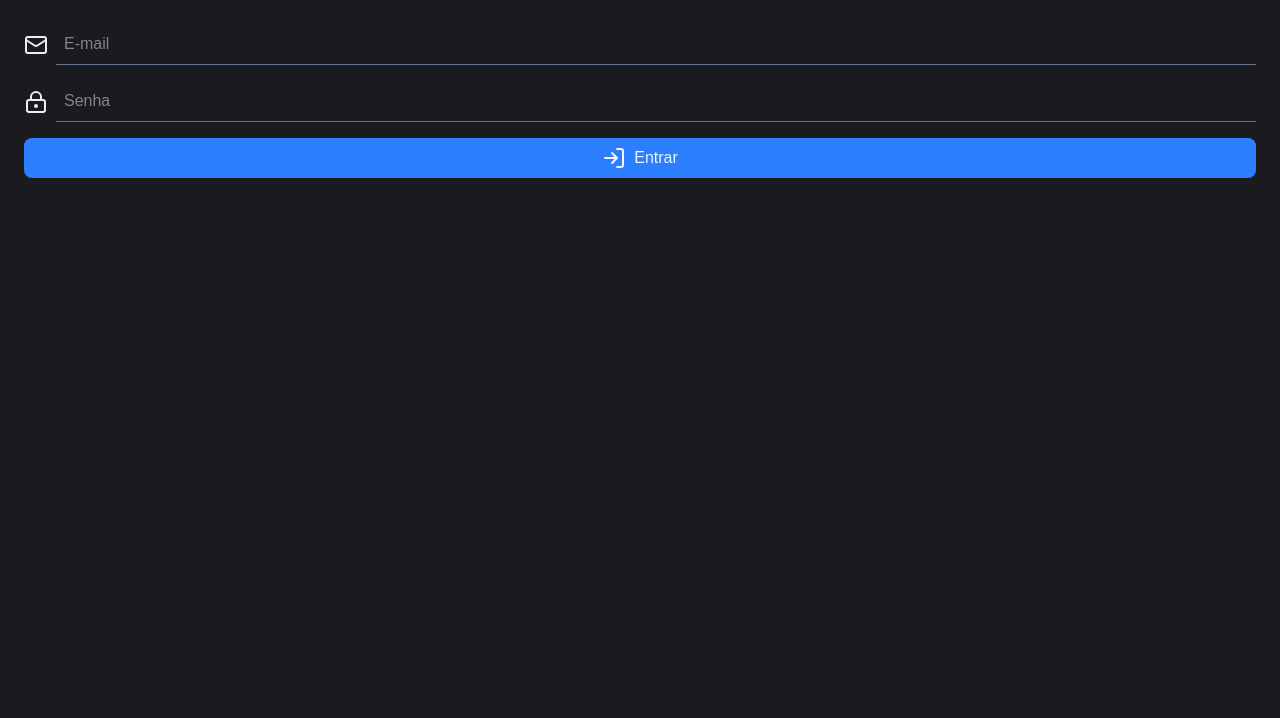
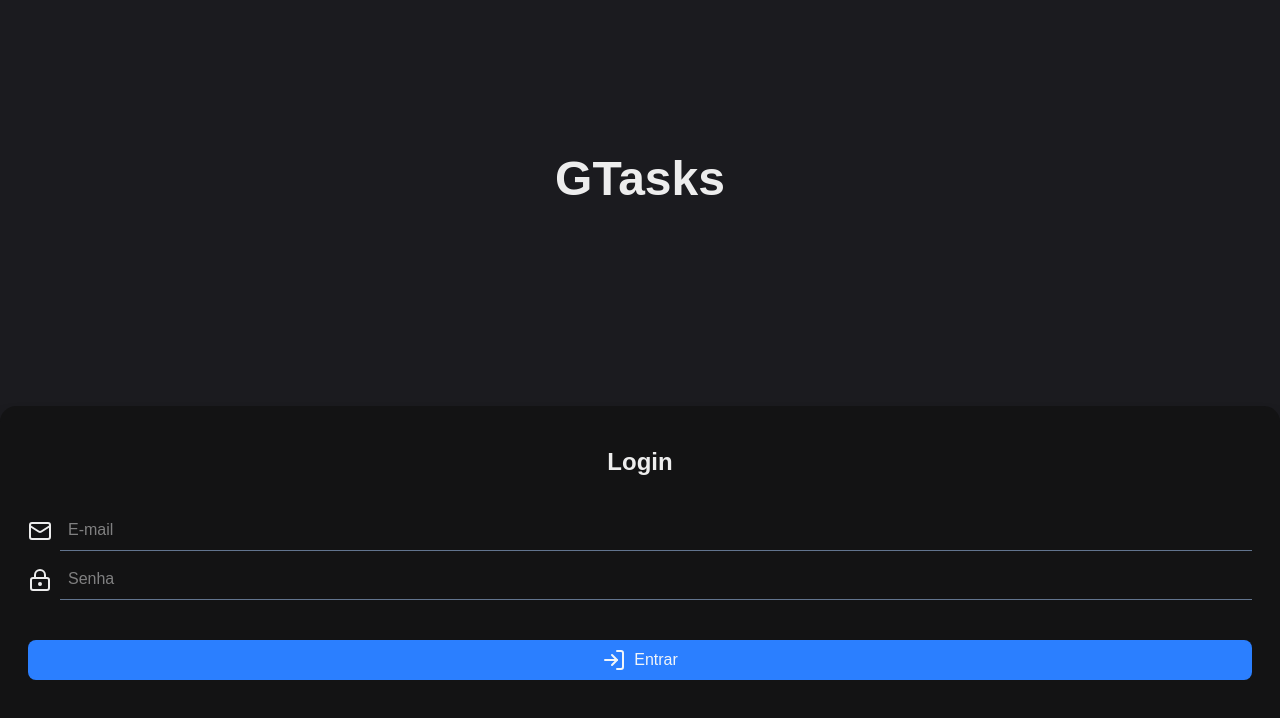
Before and after one commit to Gabrielst27/gtasks-site, a Next.js app: page /auth/login in a window 1280 px wide. Shown: the top 718 px of the page. Built offline with nearby package versions, Linux system fonts and the light colour scheme.

Commit message:
refac: improve login page layout

```diff
--- a/src/app/auth/login/page.tsx
+++ b/src/app/auth/login/page.tsx
@@ -1,9 +1,16 @@
 import { LoginForm } from '@/components/auth/LoginForm';
+import { Card } from '@/components/Card';
 
 export default function LoginPage() {
   return (
-    <section>
-      <LoginForm />
+    <section className="h-screen flex flex-col items-center justify-between gap-8">
+      <div className="flex-1 flex items-center justify-center">
+        <h1 className="font-extrabold text-5xl">GTasks</h1>
+      </div>
+      <Card className="pb-30 pt-10 mb-0 justify-center items-center gap-8 flex-col shadow-card-background shadow-xl">
+        <h1 className="font-bold text-2xl">Login</h1>
+        <LoginForm />
+      </Card>
     </section>
   );
 }
--- a/src/app/layout.tsx
+++ b/src/app/layout.tsx
@@ -32,7 +32,7 @@ export default function RootLayout({
         className={`${geistSans.variable} ${geistMono.variable} antialiased`}
       >
         <Suspense>
-          <div>{children}</div>
+          <div className="p-0">{children}</div>
         </Suspense>
       </body>
     </html>
--- a/src/components/Card/index.tsx
+++ b/src/components/Card/index.tsx
@@ -8,11 +8,11 @@ export function Card({ className, children }: CardProps) {
   return (
     <div
       className={clsx(
+        className,
         'shadow-md shadow-black',
         `px-2 py-2 my-4 w-full`,
         'bg-card-background rounded-2xl',
         `flex gap-2`,
-        className,
       )}
     >
       {children}
--- a/src/components/auth/LoginForm/index.tsx
+++ b/src/components/auth/LoginForm/index.tsx
@@ -15,7 +15,8 @@ export function LoginForm() {
   const [state, action, isPending] = useActionState(loginAction, initialState);
 
   return (
-    <form className="flex flex-col gap-4" action={action}>
+    <form className="flex flex-col gap-10 w-full" action={action}>
+      <div className="mx-5 flex flex-col gap-2">
         <InputText
           name="email"
           type="text"
@@ -37,7 +38,13 @@ export function LoginForm() {
           maxLength={128}
           disabled={isPending}
         ></InputText>
-      <Button icon={LogIn} text="Entrar" disabled={isPending} />
+      </div>
+      <Button
+        className="mx-5"
+        icon={LogIn}
+        text="Entrar"
+        disabled={isPending}
+      />
     </form>
   );
 }
--- a/src/components/layout/Main/index.tsx
+++ b/src/components/layout/Main/index.tsx
@@ -6,7 +6,7 @@ type MainProps = {
 
 export async function Main({ children, className, ...rest }: MainProps) {
   return (
-    <main className={clsx('min-h-lvh mx-6 mb-6 pt-6', className)} {...rest}>
+    <main className={clsx('min-h-lvh', className)} {...rest}>
       {children}
     </main>
   );
```
Lines whose indentation alone changed are shown as unchanged.
